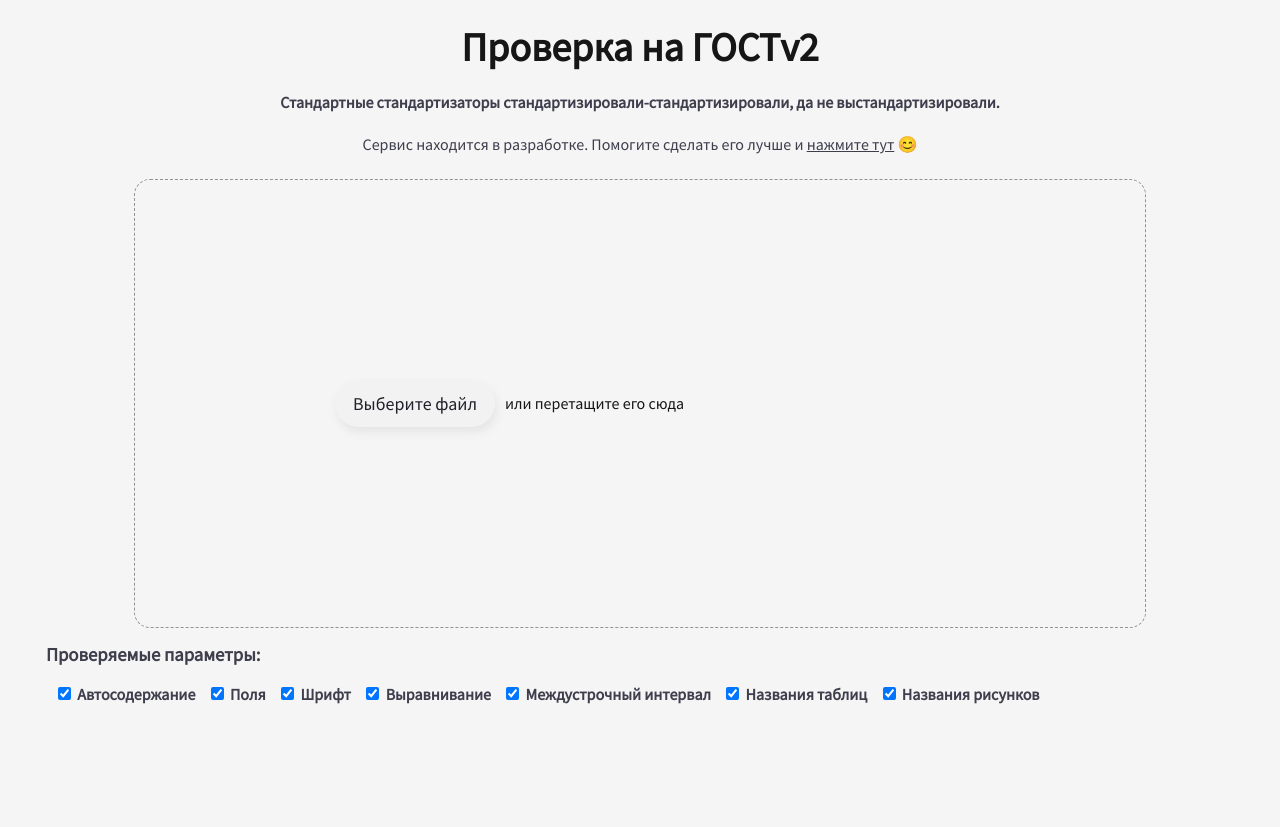
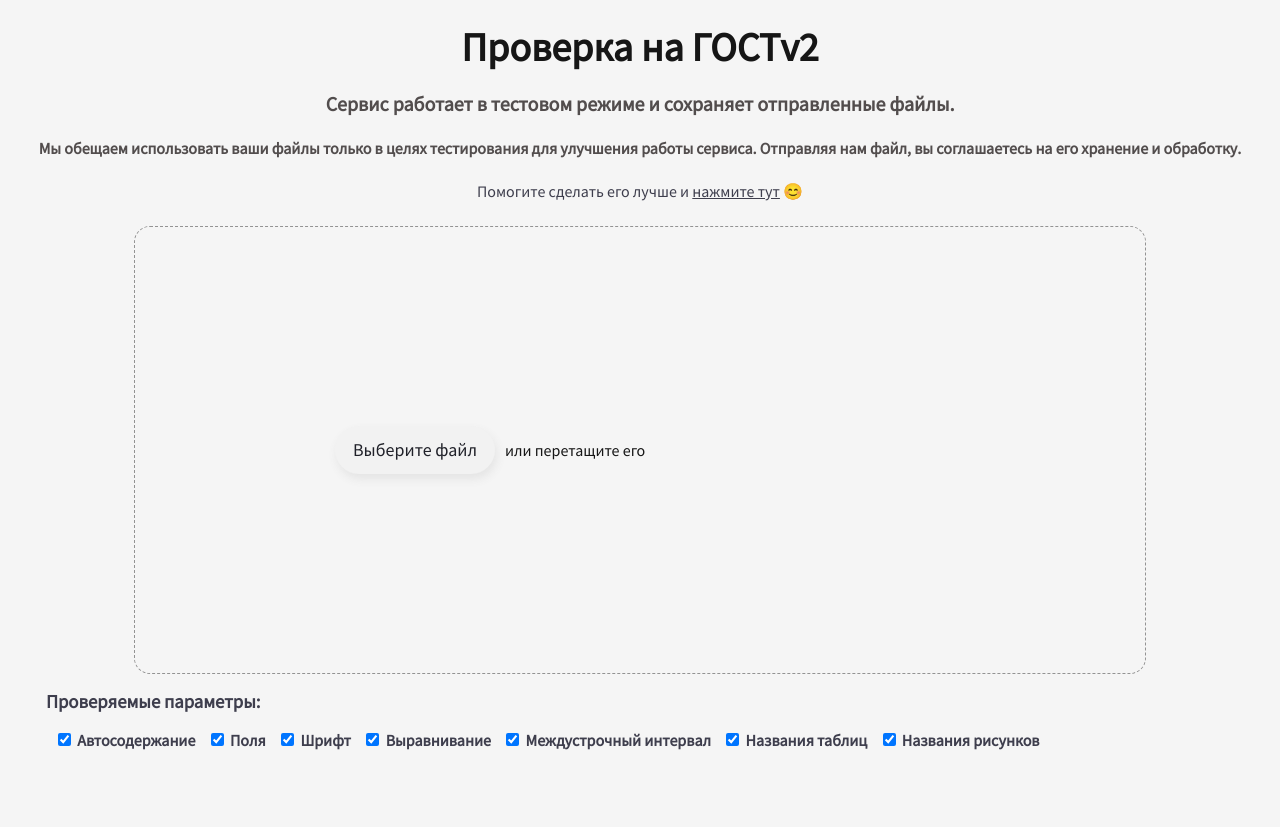
Before and after one commit to wnlera/Sisond, a Flask app: page / in a window 1280 px wide. Run offline with Flask 2, Linux system fonts and the light colour scheme.

Commit message:
Improvements after testing
Fix bug with lxml, Upload files, Change margin_right

```diff
--- a/static/css/style.css
+++ b/static/css/style.css
@@ -183,6 +183,15 @@ a:hover, a:visited:hover {
     flex-wrap: wrap;
     justify-content: center;
 }*/
+
+.col-1-2 {
+  width: 50%;
+  float: left;
+}
+.col-1 {
+  width: 100%;
+  float: left;
+}
 .button {
     display: flex;
     overflow: hidden;
--- a/templates/page.html
+++ b/templates/page.html
@@ -21,20 +21,42 @@
 
 
 <h1>Проверка на ГОСТv2</h1>
-<h4 style="color: #3e3e4d; font-size: 16px; text-align: center">Стандартные стандартизаторы стандартизировали-стандартизировали, да не выстандартизировали.</h4>
-<h5 style="color: #3e3e4d; font-size: 16px; text-align: center"><a href="https://forms.office.com/Pages/ResponsePage.aspx?id=JGzyIZMHB0unPVY80uwjXxLQU3duhIJGmKbpq9s3MthUQTRZU1AyNEo1RzJYN0VYU01SREsxSVQ5Sy4u" target="_blank">Сервис находится в разработке. Помогите сделать его лучше и <u>нажмите тут</u> 😊 </a></h5>
+<h4 style="color: #524d4d; font-size: 20px; text-align: center">Сервис работает в тестовом режиме и <strong>сохраняет</strong> отправленные файлы.</h4>
+<h5 style="color: #524d4d; font-size: 16px; text-align: center">Мы обещаем использовать ваши файлы только в целях тестирования для улучшения работы сервиса. Отправляя нам файл, вы соглашаетесь на его хранение и обработку.</h5>
+<h5 style="color: #3e3e4d; font-size: 16px; text-align: center"><a href="https://docs.google.com/forms/d/e/1FAIpQLSerVGHHzotanL6uEY6EbglAqwdH_jHTg7ciGK7Qw3wQt1AJDw/viewform?usp=sf_link" target="_blank">Помогите сделать его лучше и <u>нажмите тут</u> 😊 </a></h5>
 
 <!--TODO: добавить label-->
 <form id="form" method="post" enctype="multipart/form-data">
 
-
-
+{#<div id="dragndrop" class="file-drop-area">#}
+{#    <span class="fake-btn button -regular center">Выберите файл</span>#}
+{#    <span class="file-msg">или перетащите его сюда</span>#}
+{#    <input type="file" name="userDocument" accept="application/msword, .docx" class="file-input">#}
+{#</div>#}
+<div class="main">
+  <div class="container">
+    <div class="row">
+{#      <div class="col-1-2">#}
         <div id="dragndrop" class="file-drop-area">
         <span class="fake-btn button -regular center">Выберите файл</span>
-    <span class="file-msg">или перетащите его сюда</span>
+        <span class="file-msg">или перетащите его</span>
         <input type="file" name="userDocument" accept="application/msword, .docx" class="file-input">
         </div>
-
+{#      </div>#}
+{#      <div class="col-1-2">#}
+{#        <h2 style="margin-bottom: 4%; margin-top: 0; margin-left: 2%">Как это работает</h2>#}
+{#        <h3 style="color: #3e3e4d; font-size: 18px; margin-bottom: 2%; margin-top: 0; margin-left: 2%">Нужно загрузить документ только в формате .docx</h3>#}
+{#        <h3 style="color: #3e3e4d; font-size: 18px; margin-bottom: 3%; margin-top: 0; margin-left: 2%">Документ будет проверяться по следующим критериям:</h3>#}
+{#        <ol style="color: #3e3e4d; font-size: 18px; margin-bottom: 0; margin-top: 0; margin-left: 0">#}
+{#	    <li style="margin-bottom: 1%; margin-left: 3%">В документе должно быть автосодержание, без него проверка может осуществляться некорректно из-за различных титульных листов</li>#}
+{#	    <li style="margin-bottom: 1%; margin-left: 3%">Шрифт - &quot;Times New Roman&quot;</li>#}
+{#	    <li style="margin-bottom: 1%; margin-left: 3%">Междустрочный интервал - 1.5</li>#}
+{#	    <li style="margin-bottom: 1%; margin-left: 3%">Названия рисунков выравнены по центрцу, в формате &quot;Рисунок 1.2 - Название&quot;</li>#}
+{#	    <li style="margin-bottom: 1%; margin-left: 3%">Названия таблиц выравнены по ширине, без абзацного отступа и в формате &quot;Таблица 1.1 - Название&quot;</li>#}
+{#	    <li style="margin-bottom: 1%; margin-left: 3%">Поля: левое - 3 см, правое - 1 см, верхнее и нижнее - 2 см</li>#}
+{#        </ol>#}
+{#      </div>#}
+        <div class="col-1">
          <div id = "checkboxes" style="color: #3e3e4d; font-size: 16px; text-align: left; margin-left: 3%; margin-bottom: 2%">
             <h3>Проверяемые параметры:</h3>
             <form method = "POST" action="/">
@@ -54,6 +76,8 @@
             <label for="img">Названия рисунков</label>
             </form>
         </div>
+   </div>
+</div></div></div>
 
 
 <div id="results" class="list-bg hidden">
@@ -72,7 +96,6 @@
         <div id="new-file" class='button -regular hidden' style="width: 30%; margin: 5% auto auto;">Проверить другой файл</div>
         <!--    При нажатии начинать показывать список-->
     </div>
-
 </form>
 {##}
 {#<footer>#}
```
Also changed, not shown: MemFiles/MemFile.py (+43 -2 lines), checker.py (+7 -4 lines). Lines whose indentation alone changed are shown as unchanged.
